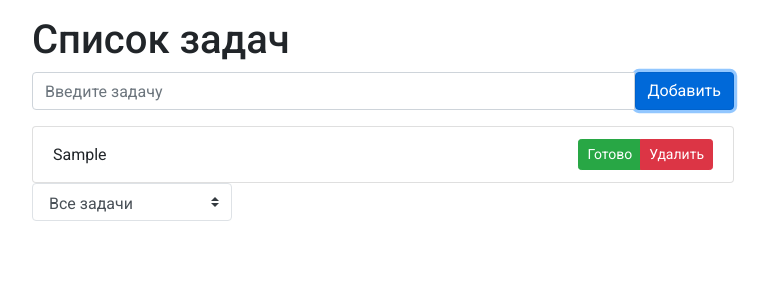
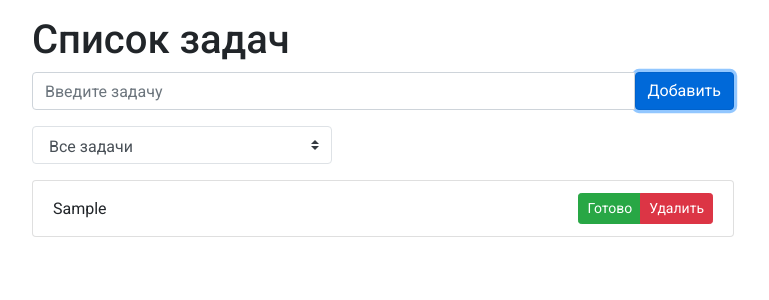
Before and after one commit to Sergej911/todo-list, a Vue app: page / in a window 1280 px wide. Both pictures are taken after typing "Sample" into the empty fields and a click on the button "Добавить". Shown: the top 300 px of the page, without its empty margins (23-792 px from the left). Built offline with nearby package versions, Linux system fonts and the light colour scheme.

Commit message:
add filtered todos

```diff
--- a/src/components/TodoItem.vue
+++ b/src/components/TodoItem.vue
@@ -4,7 +4,7 @@
             {{ todo.text }}
         </div>
         <div class="btn-group btn-group-sm">
-            <button @click="toggleTodo(todo)" class="btn btn-success">Готово</button>
+            <button @click="emit('toggle-todo', todo)" class="btn btn-success">Готово</button>
             <button @click="emit('remove-todo', todo)" class="btn btn-danger">Удалить</button>
         </div>
     </li>
@@ -21,12 +21,7 @@ const props = defineProps({
     todo: Object
 })
 
-const emit = defineEmits(['remove-todo, toggle-todo']);
-
-
-const toggleTodo = (todo) => {
-    todoStore.toggleTodo(todo);
-}
+const emit = defineEmits(['remove-todo', 'toggle-todo']);
 </script>
 
 <style scoped>
--- a/src/components/TodoList.vue
+++ b/src/components/TodoList.vue
@@ -1,20 +1,22 @@
 <template>
-    <div class="flex">
-        <ul v-if="todos.length" class="list-group">
-            <todo-item class="list-group-item" v-for="todo in todos" :key="todo.id" :todo="todo"
-                @remove-todo="removeTodo" />
-        </ul>
-        <p class="notodo" v-else>У вас пока нет ни одной задачи</p>
-
-        <select @change="setFilter($event.target.value)" class="py-2 px-3 border rounded custom-select mb-3">
+    <div>
+        <select :value="filter" @change="setFilter($event.target.value)"
+            class="py-2 px-3 border rounded custom-select mb-3">
             <option value="all">Все задачи</option>
             <option value="completed">Выполненные</option>
             <option value="not-completed">Невыполненные</option>
         </select>
+
+        <ul v-if="filteredTodos.length" class="list-group">
+            <todo-item class="list-group-item" v-for="todo in filteredTodos" :key="todo.id" :todo="todo"
+                @remove-todo="removeTodo" @toggle-todo="toggleTodo" />
+        </ul>
+        <p class="notodo" v-else>У вас пока нет ни одной задачи</p>
     </div>
 </template>
 
 <script setup>
+import { computed } from "vue";
 import { defineProps } from "vue";
 import { useTodoStore } from "@/stores/todoStore";
 import TodoItem from "./TodoItem.vue";
@@ -25,13 +27,17 @@ const props = defineProps({
     todos: Array
 })
 
+// Используем filteredTodos из хранилища
+const filteredTodos = computed(() => todoStore.filteredTodos);
+const filter = computed(() => todoStore.filter);
+
 function removeTodo(todo) {
     todoStore.removeTodo(todo);
 }
 
 // Переключение статуса задачи
-function toggleTodoStatus(todo) {
-    todoStore.toggleTodoStatus(todo);
+const toggleTodo = (todo) => {
+    todoStore.toggleTodo(todo);
 }
 
 function setFilter(filter) {
@@ -49,6 +55,6 @@ function setFilter(filter) {
 }
 
 .custom-select {
-    width: 200px;
+    width: 300px;
 }
 </style>
--- a/src/stores/todoStore.js
+++ b/src/stores/todoStore.js
@@ -15,6 +15,11 @@ export const useTodoStore = defineStore("todo", () => {
       if (todos.value.length > 0) {
         id = Math.max(...todos.value.map((t) => t.id)) + 1;
       }
+    }
+
+    const savedFilter = localStorage.getItem("filter");
+    if (savedFilter) {
+      filter.value = savedFilter;
     }
   });
 
@@ -52,6 +57,7 @@ export const useTodoStore = defineStore("todo", () => {
   // Установка фильтра
   function setFilter(newFilter) {
     filter.value = newFilter;
+    localStorage.setItem("filter", newFilter);
   }
 
   function saveToLocalStorage() {
```
